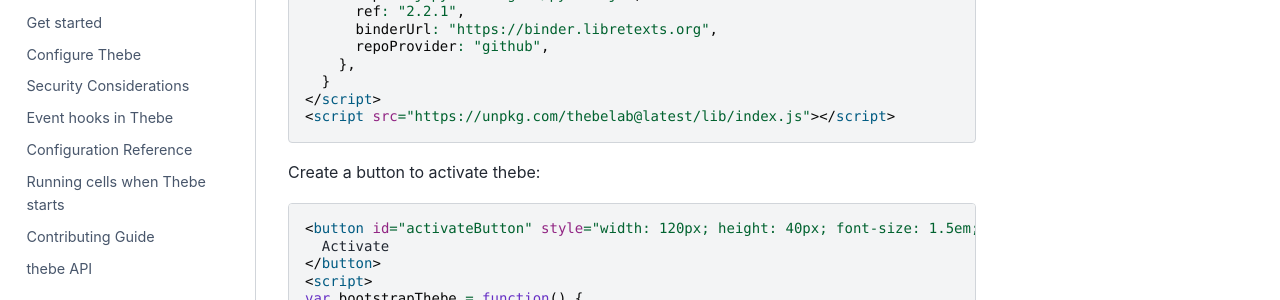
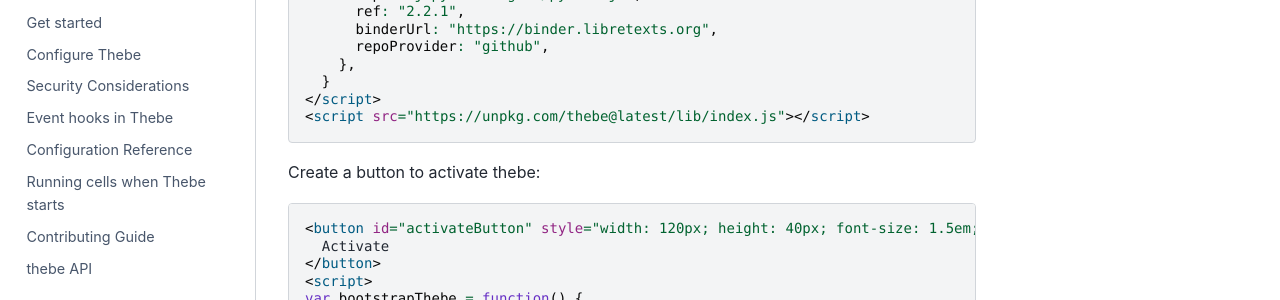
Before and after one commit to jupyter-book/thebe, a Sphinx documentation site: the page built from docs/examples/pythreejs-example.rst, in a window 1280 px wide and 900 px high, scrolled down 418 px. Shown: the part 152-452 px from the top of the window. Built offline with Sphinx 7.4.7 and the Sphinx Book theme 1.1.4, drawn with Linux system fonts in a browser that asks for light colours; comment, search, counter and statistics services are not loaded; some of the changed lines change nothing that is shown.

Commit message:
Point to thebe not thebelab.

```diff
--- a/docs/examples/pythreejs-example.rst
+++ b/docs/examples/pythreejs-example.rst
@@ -32,7 +32,7 @@
        },
      }
    </script>
-   <script src="https://unpkg.com/thebelab@latest/lib/index.js"></script>
+   <script src="https://unpkg.com/thebe@latest/lib/index.js"></script>
 
 Create a button to activate thebe:
 
@@ -71,7 +71,7 @@
        },
      }
    </script>
-   <script src="https://unpkg.com/thebelab@latest/lib/index.js"></script>
+   <script src="https://unpkg.com/thebe@latest/lib/index.js"></script>
 
 Press the "Activate" button below to connect to a Jupyter server:
 
```
